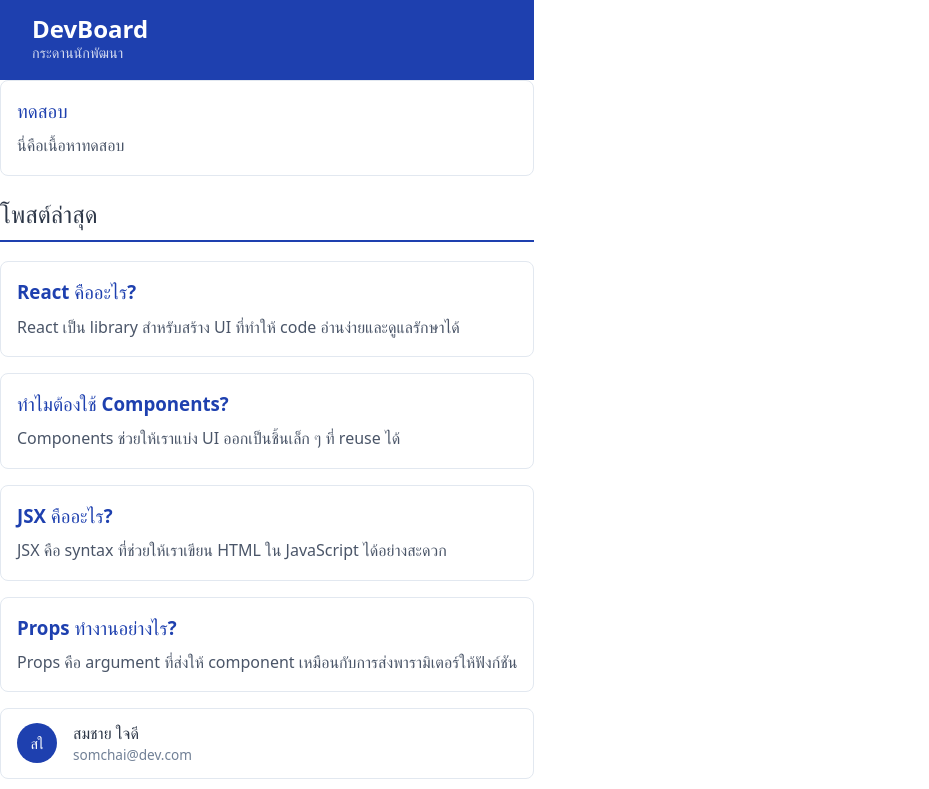
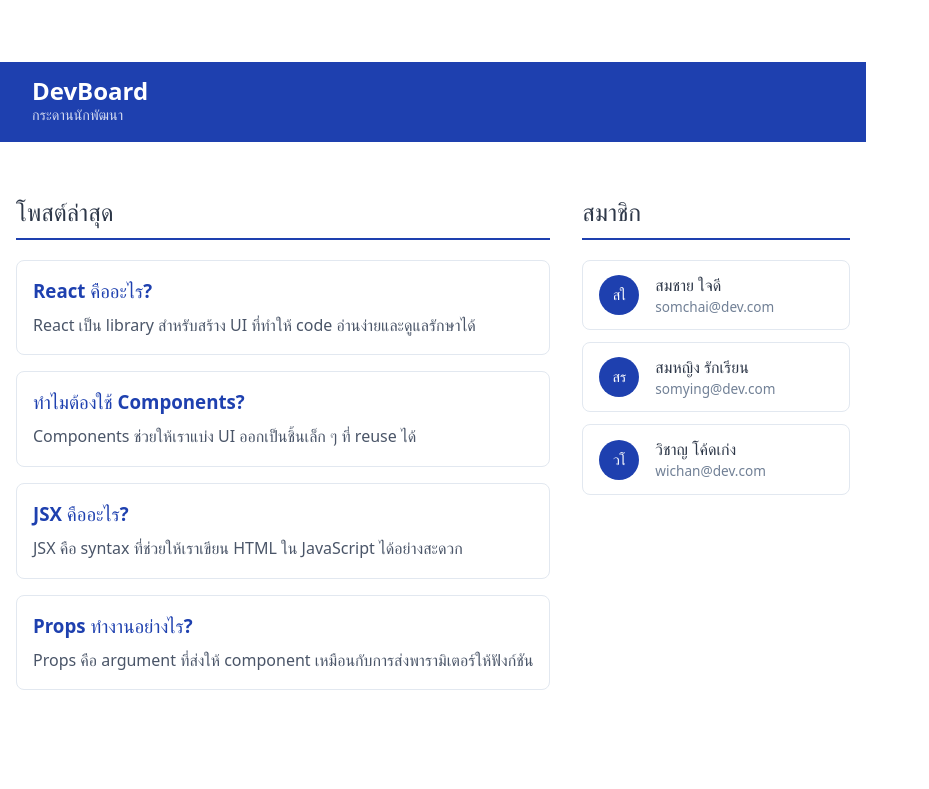
Before and after one commit to 67160010/devboard_67160010, a React (Vite) app in the folder devboard/: page / in a window 1280 px wide. Shown: the top 789 px of the page, without its empty margins (0-929 px from the left). Built offline with nearby package versions, Linux system fonts and the light colour scheme.

Commit message:
task1 - static devboard components

```diff
--- a/devboard/src/App.jsx
+++ b/devboard/src/App.jsx
@@ -1,8 +1,7 @@
-
 import Navbar from "./components/Navbar";
-import PostCard from "./components/PostCard";
 import PostList from "./components/PostList";
 import UserCard from "./components/UserCard";
+
 
 const POSTS = [
   {
@@ -34,17 +33,46 @@
   { id: 3, name: "วิชาญ โค้ดเก่ง", email: "wichan@dev.com" },
 ];
 
+
 function App() {
   return (
     <div>
       <Navbar />
-      <PostCard title="ทดสอบ" body="นี่คือเนื้อหาทดสอบ" />
-      <PostList posts={POSTS} />
-       {USERS.map((user) => (
-        <UserCard key={user.id} name={user.name} email={user.email} />
-      ))}
+      <div
+        style={{
+          maxWidth: "900px",
+          margin: "2rem auto",
+          padding: "0 1rem",
+          display: "grid",
+          gridTemplateColumns: "2fr 1fr",
+          gap: "2rem",
+        }}
+      >
+        {/* คอลัมน์ซ้าย: โพสต์ */}
+        <div>
+          <PostList posts={POSTS} />
+        </div>
+
+
+        {/* คอลัมน์ขวา: สมาชิก */}
+        <div>
+          <h2
+            style={{
+              color: "#2d3748",
+              borderBottom: "2px solid #1e40af",
+              paddingBottom: "0.5rem",
+            }}
+          >
+            สมาชิก
+          </h2>
+          {USERS.map((user) => (
+            <UserCard key={user.id} name={user.name} email={user.email} />
+          ))}
+        </div>
+      </div>
     </div>
   );
 }
 
+
 export default App;
```
